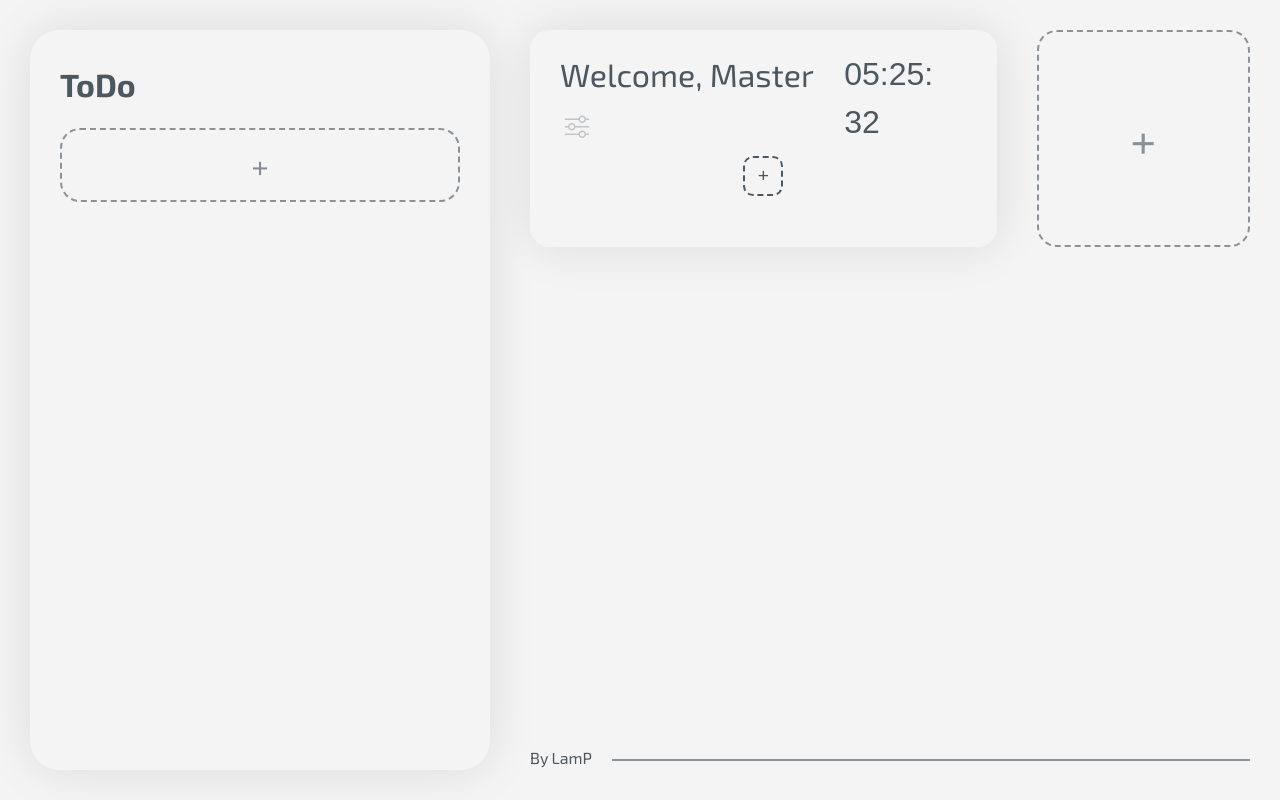
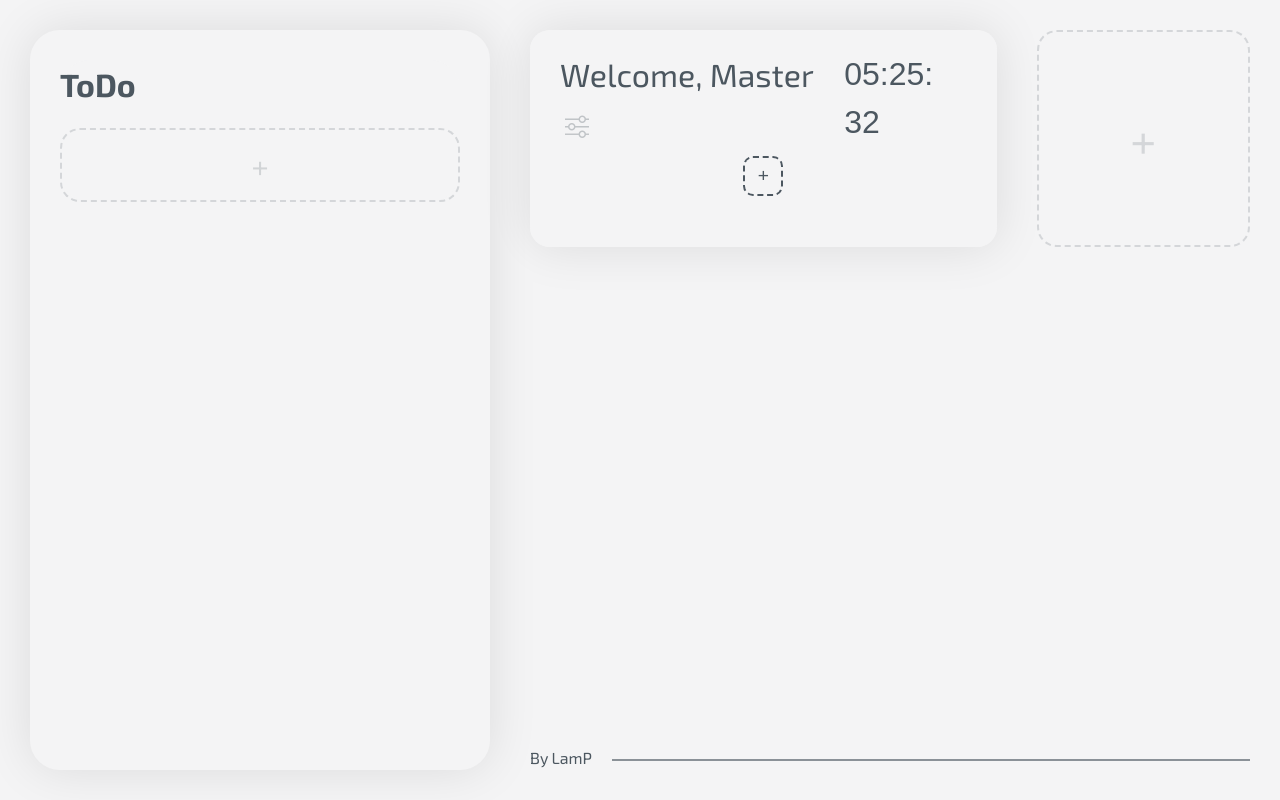
Before and after one commit to SalamPS/browser-dashboard, a Next.js app: page / in a window 1280 px wide. Built offline with nearby package versions, Linux system fonts and the light colour scheme; a web font is replaced by a local one.

Commit message:
style(spot): Opacity on default & on hovert

```diff
--- a/styles/index.css
+++ b/styles/index.css
@@ -176,6 +176,9 @@ main {
     order: 2;
   }
 }
+.shadowBox.shadowTodo:hover .add {
+  opacity: 1;
+}
 .shadowBox.shadowWelcome {
   overflow: hidden;
   position: relative;
@@ -279,6 +282,7 @@ main {
   font-size: 1.5rem;
 }
 .list.add {
+  opacity: 0.3;
   color: var(--color-font-fade);
   align-items: center;
   justify-content: center;
@@ -332,6 +336,9 @@ main {
 .box .top, .box .bot {
   display: flex;
 }
+.box:hover .empty {
+  opacity: 1;
+}
 
 .block {
   padding: 30px;
@@ -369,7 +376,9 @@ main {
   opacity: 0.1;
 }
 .block.empty {
+  opacity: 0.3;
   padding: 0;
+  transition: color 0.2s, border-style 0.2s, opacity 0.2s;
   width: calc(33.3333333333% - 40px - 4px);
   margin: 0 0 40px 40px;
   border-color: var(--color-main-semi);
```
